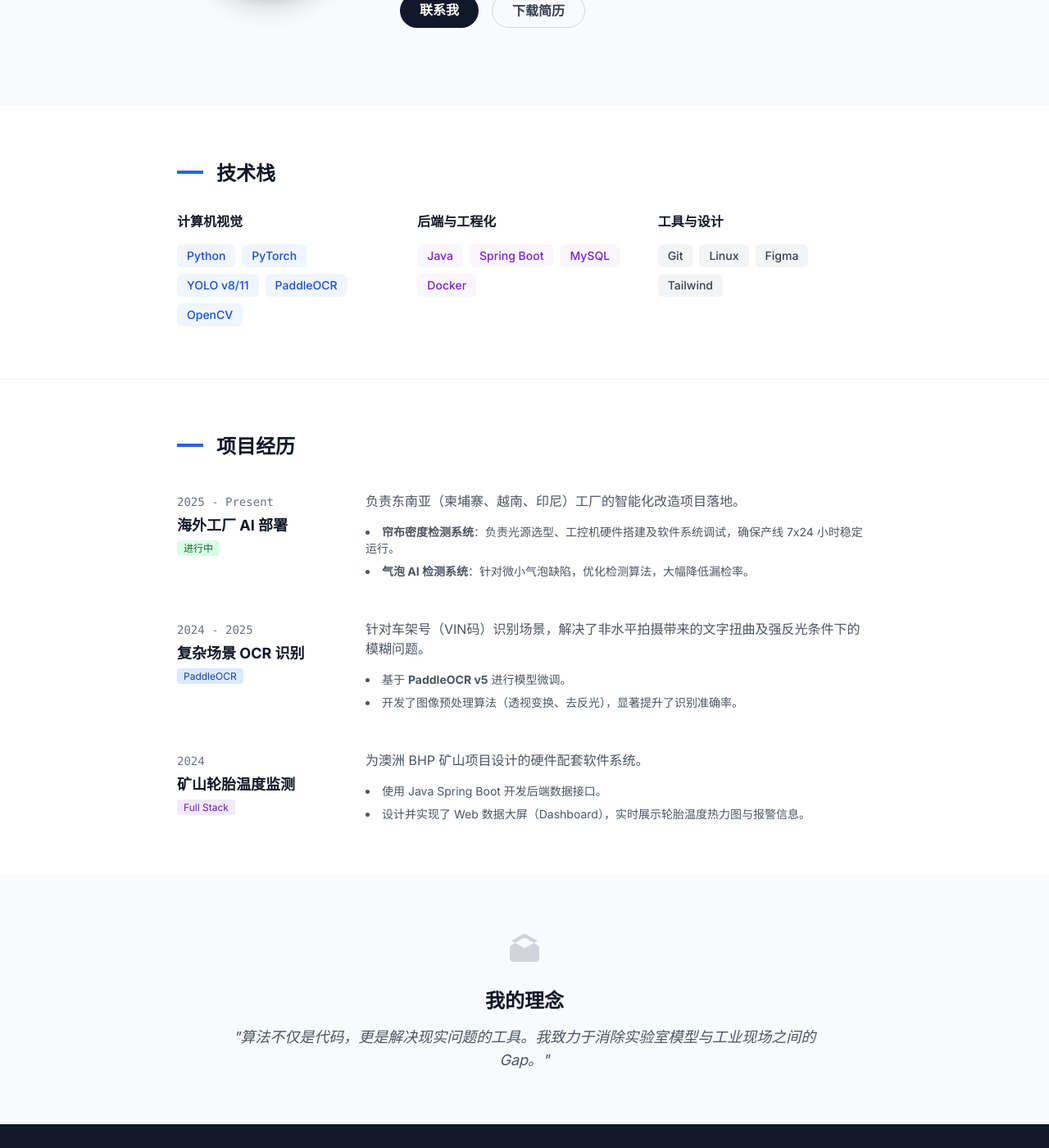
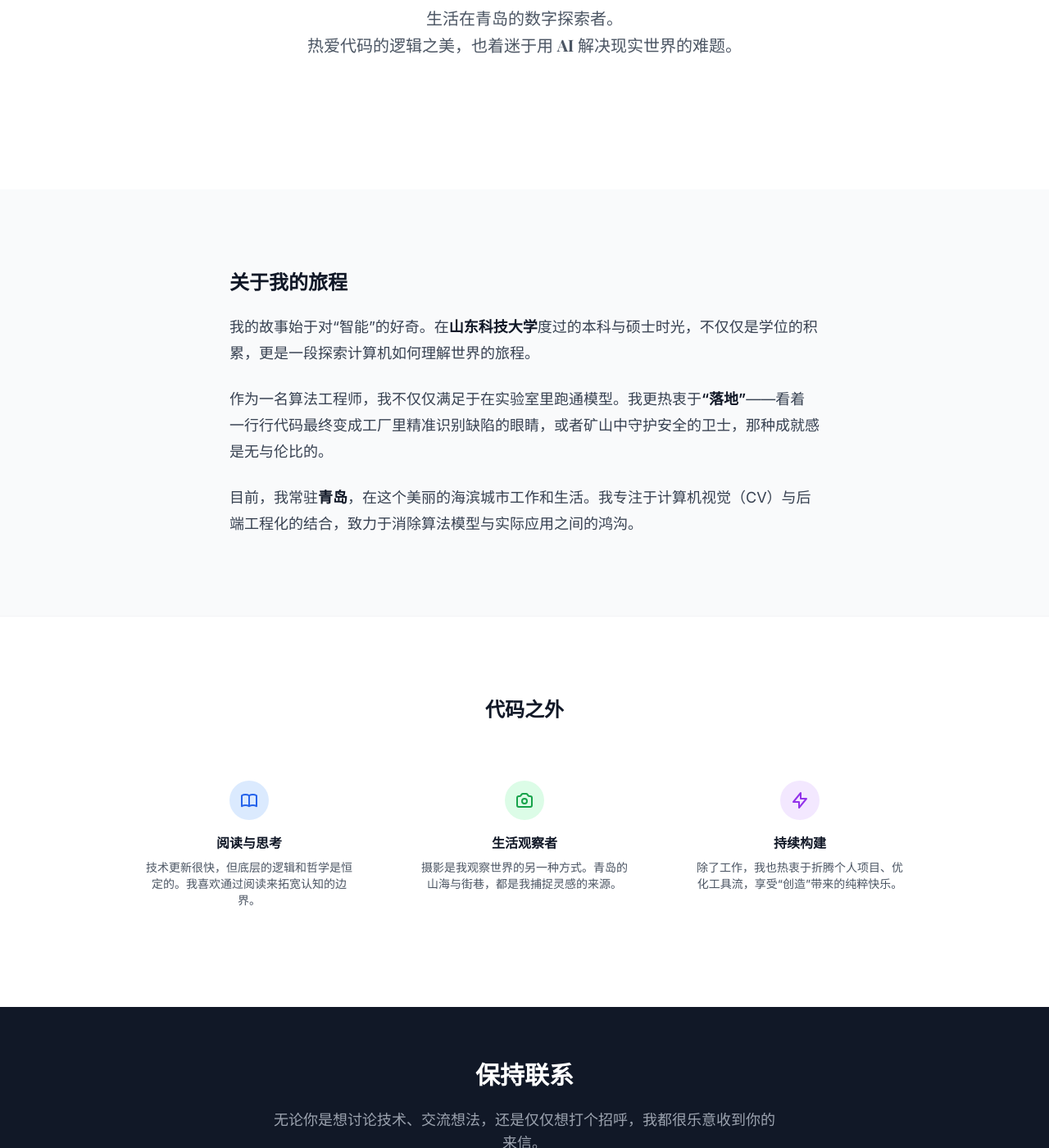
Before and after one commit to korouuuuu/korouuuuu.github.io, a Jekyll site: the page built from about.html, in a window 1280 px wide and 1400 px high, scrolled down 450 px. Shown: the whole window at 82% size. Built offline with Jekyll 4.4.1, drawn with Linux system fonts in a browser that asks for light colours; nearby versions of some CDN libraries; comment, search, counter and statistics services are not loaded; some of the changed text lies outside the part shown.

Commit message:
adout me

```diff
--- a/about.html
+++ b/about.html
@@ -1,151 +1,100 @@
 ---
 layout: default
-title: 关于我 - AI算法工程师
+title: 关于我 - 窦智超
 ---
 
-<section class="bg-gray-50 pt-32 pb-16 md:pt-48 md:pb-24">
-    <div class="max-w-4xl mx-auto px-6 flex flex-col md:flex-row items-center">
-        <div class="flex-shrink-0 mb-8 md:mb-0 md:mr-12">
-            <div class="relative w-48 h-48 md:w-56 md:h-56">
-                <img src="https://placehold.co/400x400/5a5a7d/ffffff?text=Me"
-                     class="w-full h-full object-cover rounded-full shadow-xl border-4 border-white"
-                     alt="我的头像">
-                <div class="absolute bottom-2 right-2 bg-green-500 w-6 h-6 rounded-full border-4 border-white" title="Open to work"></div>
+<section class="relative py-32 md:py-40 bg-white">
+    <div class="max-w-3xl mx-auto px-6 text-center">
+        <div class="mb-8 inline-block relative">
+            <div class="w-40 h-40 md:w-48 md:h-48 rounded-full overflow-hidden border-4 border-gray-100 shadow-lg mx-auto">
+                <img src="{{ '/assets/images/avatar.jpg' | relative_url }}"
+                     onerror="this.src='https://placehold.co/400x400/5a5a7d/ffffff?text=Dou'"
+                     alt="窦智超"
+                     class="w-full h-full object-cover hover:scale-110 transition-transform duration-500">
             </div>
         </div>
 
-        <div class="text-center md:text-left">
-            <span class="text-blue-600 font-bold tracking-wider uppercase text-sm">AI Algorithm Engineer</span>
-            <h1 class="text-4xl md:text-5xl font-bold font-serif text-gray-900 mt-2 mb-4">
-                你好，我是 James
-            </h1>
-            <p class="text-xl text-gray-600 leading-relaxed mb-6">
-                一名专注落地的 <strong>计算机视觉算法工程师</strong>，目前常驻中国青岛。
-                <br>
-                我热衷于将深度学习模型（YOLO, PaddleOCR）部署到工业现场，解决现实世界的“疑难杂症”。
-                同时也具备 Java 后端开发能力，是一名追求全栈视角的工程实践者。
+        <h1 class="text-4xl md:text-5xl font-bold font-serif text-gray-900 mb-6">
+            你好，我是窦智超。
+        </h1>
+        <p class="text-xl text-gray-600 font-serif leading-relaxed">
+            生活在青岛的数字探索者。<br>
+            热爱代码的逻辑之美，也着迷于用 AI 解决现实世界的难题。
+        </p>
+    </div>
+</section>
+
+<section class="py-16 md:py-24 bg-gray-50">
+    <div class="max-w-3xl mx-auto px-6">
+        <div class="prose prose-lg prose-gray mx-auto">
+            <h3 class="text-2xl font-bold font-serif text-gray-900 mb-6">关于我的旅程</h3>
+
+            <p>
+                我的故事始于对“智能”的好奇。在<strong>山东科技大学</strong>度过的本科与硕士时光，不仅仅是学位的积累，更是一段探索计算机如何理解世界的旅程。
             </p>
 
-            <div class="flex justify-center md:justify-start space-x-4">
-                <a href="mailto:your-email@example.com" class="px-6 py-2 bg-gray-900 text-white rounded-full font-semibold hover:bg-gray-700 transition-colors">
-                    联系我
-                </a>
-                <a href="#" class="px-6 py-2 border border-gray-300 text-gray-700 rounded-full font-semibold hover:bg-gray-100 transition-colors">
-                    下载简历
-                </a>
+            <p>
+                作为一名算法工程师，我不仅仅满足于在实验室里跑通模型。我更热衷于<strong>“落地”</strong>——看着一行行代码最终变成工厂里精准识别缺陷的眼睛，或者矿山中守护安全的卫士，那种成就感是无与伦比的。
+            </p>
+
+            <p>
+                目前，我常驻<strong>青岛</strong>，在这个美丽的海滨城市工作和生活。我专注于计算机视觉（CV）与后端工程化的结合，致力于消除算法模型与实际应用之间的鸿沟。
+            </p>
+        </div>
+    </div>
+</section>
+
+<section class="py-16 md:py-24 bg-white border-t border-gray-100">
+    <div class="max-w-5xl mx-auto px-6">
+        <h3 class="text-2xl font-bold font-serif text-gray-900 mb-12 text-center">代码之外</h3>
+
+        <div class="grid grid-cols-1 md:grid-cols-3 gap-8 text-center">
+            <div class="p-6 hover:bg-gray-50 rounded-xl transition-colors duration-300">
+                <div class="w-12 h-12 bg-blue-100 text-blue-600 rounded-full flex items-center justify-center mx-auto mb-4">
+                    <svg class="w-6 h-6" fill="none" stroke="currentColor" viewBox="0 0 24 24"><path stroke-linecap="round" stroke-linejoin="round" stroke-width="2" d="M12 6.253v13m0-13C10.832 5.477 9.246 5 7.5 5S4.168 5.477 3 6.253v13C4.168 18.477 5.754 18 7.5 18s3.332.477 4.5 1.253m0-13C13.168 5.477 14.754 5 16.5 5c1.747 0 3.332.477 4.5 1.253v13C19.832 18.477 18.247 18 16.5 18c-1.746 0-3.332.477-4.5 1.253"></path></svg>
+                </div>
+                <h4 class="font-bold text-gray-900 mb-2">阅读与思考</h4>
+                <p class="text-sm text-gray-600">
+                    技术更新很快，但底层的逻辑和哲学是恒定的。我喜欢通过阅读来拓宽认知的边界。
+                </p>
+            </div>
+
+            <div class="p-6 hover:bg-gray-50 rounded-xl transition-colors duration-300">
+                <div class="w-12 h-12 bg-green-100 text-green-600 rounded-full flex items-center justify-center mx-auto mb-4">
+                    <svg class="w-6 h-6" fill="none" stroke="currentColor" viewBox="0 0 24 24"><path stroke-linecap="round" stroke-linejoin="round" stroke-width="2" d="M3 9a2 2 0 012-2h.93a2 2 0 001.664-.89l.812-1.22A2 2 0 0110.07 4h3.86a2 2 0 011.664.89l.812 1.22A2 2 0 0018.07 7H19a2 2 0 012 2v9a2 2 0 01-2 2H5a2 2 0 01-2-2V9z"></path><path stroke-linecap="round" stroke-linejoin="round" stroke-width="2" d="M15 13a3 3 0 11-6 0 3 3 0 016 0z"></path></svg>
+                </div>
+                <h4 class="font-bold text-gray-900 mb-2">生活观察者</h4>
+                <p class="text-sm text-gray-600">
+                    摄影是我观察世界的另一种方式。青岛的山海与街巷，都是我捕捉灵感的来源。
+                </p>
+            </div>
+
+            <div class="p-6 hover:bg-gray-50 rounded-xl transition-colors duration-300">
+                <div class="w-12 h-12 bg-purple-100 text-purple-600 rounded-full flex items-center justify-center mx-auto mb-4">
+                    <svg class="w-6 h-6" fill="none" stroke="currentColor" viewBox="0 0 24 24"><path stroke-linecap="round" stroke-linejoin="round" stroke-width="2" d="M13 10V3L4 14h7v7l9-11h-7z"></path></svg>
+                </div>
+                <h4 class="font-bold text-gray-900 mb-2">持续构建</h4>
+                <p class="text-sm text-gray-600">
+                    除了工作，我也热衷于折腾个人项目、优化工具流，享受“创造”带来的纯粹快乐。
+                </p>
             </div>
         </div>
     </div>
 </section>
 
-<section class="py-16 border-b border-gray-100">
-    <div class="max-w-4xl mx-auto px-6">
-        <h2 class="text-2xl font-bold font-serif mb-8 flex items-center">
-            <span class="w-8 h-1 bg-blue-600 mr-4"></span> 技术栈
-        </h2>
-
-        <div class="grid grid-cols-1 md:grid-cols-3 gap-8">
-            <div>
-                <h3 class="font-bold text-gray-900 mb-4">计算机视觉</h3>
-                <div class="flex flex-wrap gap-2">
-                    <span class="px-3 py-1 bg-blue-50 text-blue-700 rounded-md text-sm font-medium">Python</span>
-                    <span class="px-3 py-1 bg-blue-50 text-blue-700 rounded-md text-sm font-medium">PyTorch</span>
-                    <span class="px-3 py-1 bg-blue-50 text-blue-700 rounded-md text-sm font-medium">YOLO v8/11</span>
-                    <span class="px-3 py-1 bg-blue-50 text-blue-700 rounded-md text-sm font-medium">PaddleOCR</span>
-                    <span class="px-3 py-1 bg-blue-50 text-blue-700 rounded-md text-sm font-medium">OpenCV</span>
-                </div>
-            </div>
-
-            <div>
-                <h3 class="font-bold text-gray-900 mb-4">后端与工程化</h3>
-                <div class="flex flex-wrap gap-2">
-                    <span class="px-3 py-1 bg-purple-50 text-purple-700 rounded-md text-sm font-medium">Java</span>
-                    <span class="px-3 py-1 bg-purple-50 text-purple-700 rounded-md text-sm font-medium">Spring Boot</span>
-                    <span class="px-3 py-1 bg-purple-50 text-purple-700 rounded-md text-sm font-medium">MySQL</span>
-                    <span class="px-3 py-1 bg-purple-50 text-purple-700 rounded-md text-sm font-medium">Docker</span>
-                </div>
-            </div>
-
-            <div>
-                <h3 class="font-bold text-gray-900 mb-4">工具与设计</h3>
-                <div class="flex flex-wrap gap-2">
-                    <span class="px-3 py-1 bg-gray-100 text-gray-700 rounded-md text-sm font-medium">Git</span>
-                    <span class="px-3 py-1 bg-gray-100 text-gray-700 rounded-md text-sm font-medium">Linux</span>
-                    <span class="px-3 py-1 bg-gray-100 text-gray-700 rounded-md text-sm font-medium">Figma</span>
-                    <span class="px-3 py-1 bg-gray-100 text-gray-700 rounded-md text-sm font-medium">Tailwind</span>
-                </div>
-            </div>
+<section class="py-16 bg-gray-900 text-white text-center">
+    <div class="max-w-2xl mx-auto px-6">
+        <h2 class="text-3xl font-serif font-bold mb-6">保持联系</h2>
+        <p class="text-gray-400 mb-8 text-lg">
+            无论你是想讨论技术、交流想法，还是仅仅想打个招呼，我都很乐意收到你的来信。
+        </p>
+        <div class="flex justify-center space-x-8">
+            <a href="mailto:douzhichao2021@163.com" class="text-white border-b border-white hover:text-gray-300 hover:border-gray-300 transition-colors pb-1">
+                发送邮件
+            </a>
+            <a href="#" class="text-white border-b border-white hover:text-gray-300 hover:border-gray-300 transition-colors pb-1">
+                GitHub
+            </a>
         </div>
     </div>
 </section>
-
-<section class="py-16 bg-white">
-    <div class="max-w-4xl mx-auto px-6">
-        <h2 class="text-2xl font-bold font-serif mb-10 flex items-center">
-            <span class="w-8 h-1 bg-blue-600 mr-4"></span> 项目经历
-        </h2>
-
-        <div class="space-y-12">
-            <div class="flex flex-col md:flex-row gap-6">
-                <div class="md:w-1/4">
-                    <span class="text-sm text-gray-500 font-mono">2025 - Present</span>
-                    <h3 class="font-bold text-lg mt-1">海外工厂 AI 部署</h3>
-                    <span class="text-xs bg-green-100 text-green-800 px-2 py-0.5 rounded">进行中</span>
-                </div>
-                <div class="md:w-3/4">
-                    <p class="text-gray-600 mb-4">
-                        负责东南亚（柬埔寨、越南、印尼）工厂的智能化改造项目落地。
-                    </p>
-                    <ul class="list-disc list-inside text-gray-600 space-y-2 text-sm">
-                        <li><strong>帘布密度检测系统</strong>：负责光源选型、工控机硬件搭建及软件系统调试，确保产线 7x24 小时稳定运行。</li>
-                        <li><strong>气泡 AI 检测系统</strong>：针对微小气泡缺陷，优化检测算法，大幅降低漏检率。</li>
-                    </ul>
-                </div>
-            </div>
-
-            <div class="flex flex-col md:flex-row gap-6">
-                <div class="md:w-1/4">
-                    <span class="text-sm text-gray-500 font-mono">2024 - 2025</span>
-                    <h3 class="font-bold text-lg mt-1">复杂场景 OCR 识别</h3>
-                    <span class="text-xs bg-blue-100 text-blue-800 px-2 py-0.5 rounded">PaddleOCR</span>
-                </div>
-                <div class="md:w-3/4">
-                    <p class="text-gray-600 mb-4">
-                        针对车架号（VIN码）识别场景，解决了非水平拍摄带来的文字扭曲及强反光条件下的模糊问题。
-                    </p>
-                    <ul class="list-disc list-inside text-gray-600 space-y-2 text-sm">
-                        <li>基于 <strong>PaddleOCR v5</strong> 进行模型微调。</li>
-                        <li>开发了图像预处理算法（透视变换、去反光），显著提升了识别准确率。</li>
-                    </ul>
-                </div>
-            </div>
-
-            <div class="flex flex-col md:flex-row gap-6">
-                <div class="md:w-1/4">
-                    <span class="text-sm text-gray-500 font-mono">2024</span>
-                    <h3 class="font-bold text-lg mt-1">矿山轮胎温度监测</h3>
-                    <span class="text-xs bg-purple-100 text-purple-800 px-2 py-0.5 rounded">Full Stack</span>
-                </div>
-                <div class="md:w-3/4">
-                    <p class="text-gray-600 mb-4">
-                        为澳洲 BHP 矿山项目设计的硬件配套软件系统。
-                    </p>
-                    <ul class="list-disc list-inside text-gray-600 space-y-2 text-sm">
-                        <li>使用 Java Spring Boot 开发后端数据接口。</li>
-                        <li>设计并实现了 Web 数据大屏（Dashboard），实时展示轮胎温度热力图与报警信息。</li>
-                    </ul>
-                </div>
-            </div>
-        </div>
-    </div>
-</section>
-
-<section class="py-16 bg-gray-50">
-    <div class="max-w-3xl mx-auto px-6 text-center">
-        <svg class="w-12 h-12 text-gray-300 mx-auto mb-6" fill="currentColor" viewBox="0 0 24 24"><path d="M14.017 21L14.017 18C14.017 16.8954 13.1216 16 12.017 16H7.19922C6.09465 16 5.19922 16.8954 5.19922 18V21H14.017ZM16.017 21H19.017C20.1216 21 21.017 20.1046 21.017 19V12.5076C21.017 11.7881 20.6248 11.1284 19.9832 10.7647L12.9832 6.79843C12.3753 6.454 11.6247 6.454 11.0168 6.79843L4.01681 10.7647C3.37521 11.1284 2.98322 11.7881 2.98322 12.5076V19C2.98322 20.1046 3.87865 21 4.98322 21H5.99922V18C5.99922 17.3373 6.53648 16.8 7.19922 16.8H12.017C12.6798 16.8 13.217 17.3373 13.217 18V21H14.017ZM12 3.63662L19.9832 8.16045L12 12.6843L4.01681 8.16045L12 3.63662Z"></path></svg>
-        <h2 class="text-2xl font-bold font-serif mb-4">我的理念</h2>
-        <p class="text-lg text-gray-600 italic">
-            "算法不仅是代码，更是解决现实问题的工具。我致力于消除实验室模型与工业现场之间的 Gap。"
-        </p>
-    </div>
-</section>
```
Also changed, not shown: assets/images/avatar.jpg (added).
